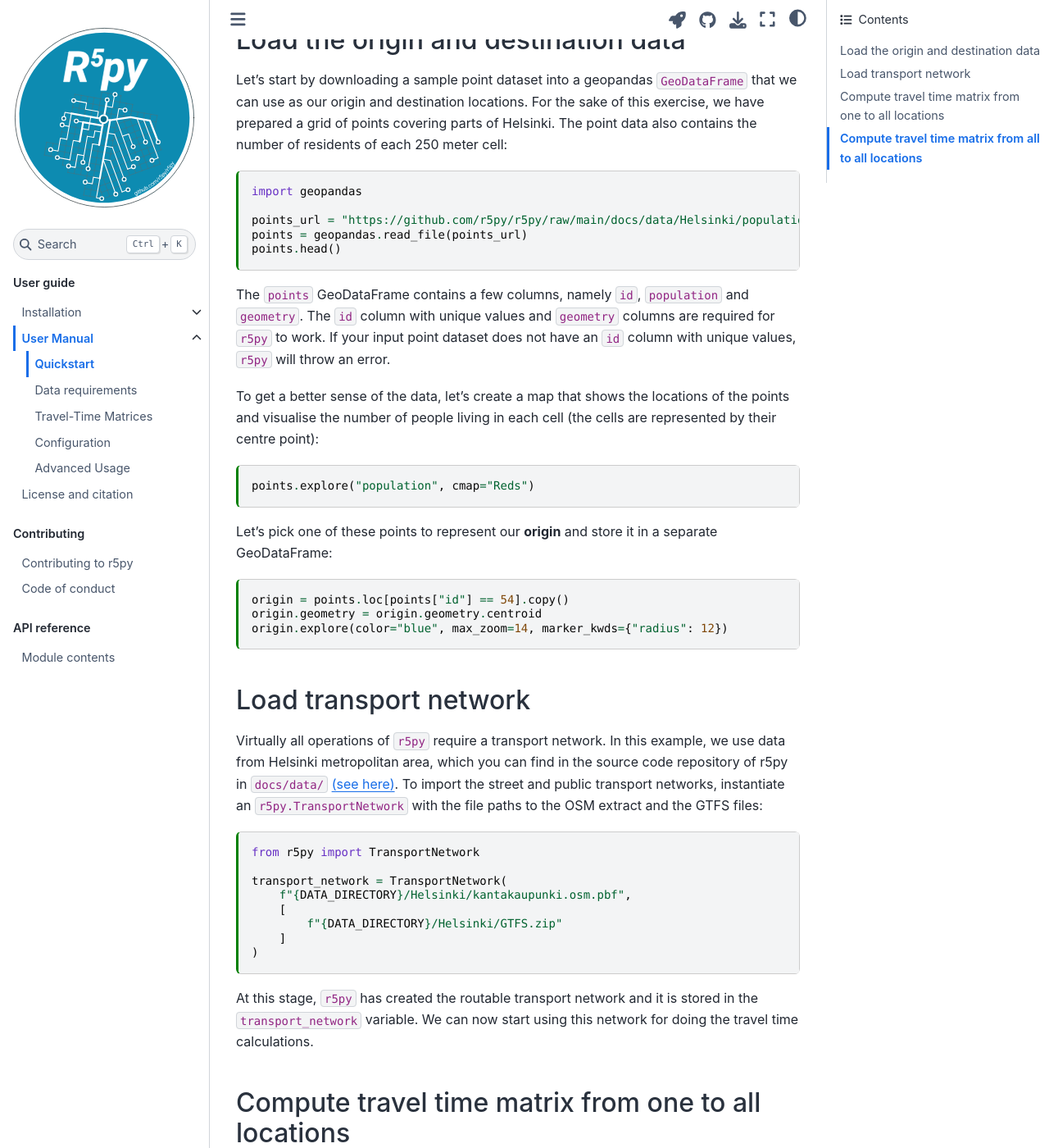
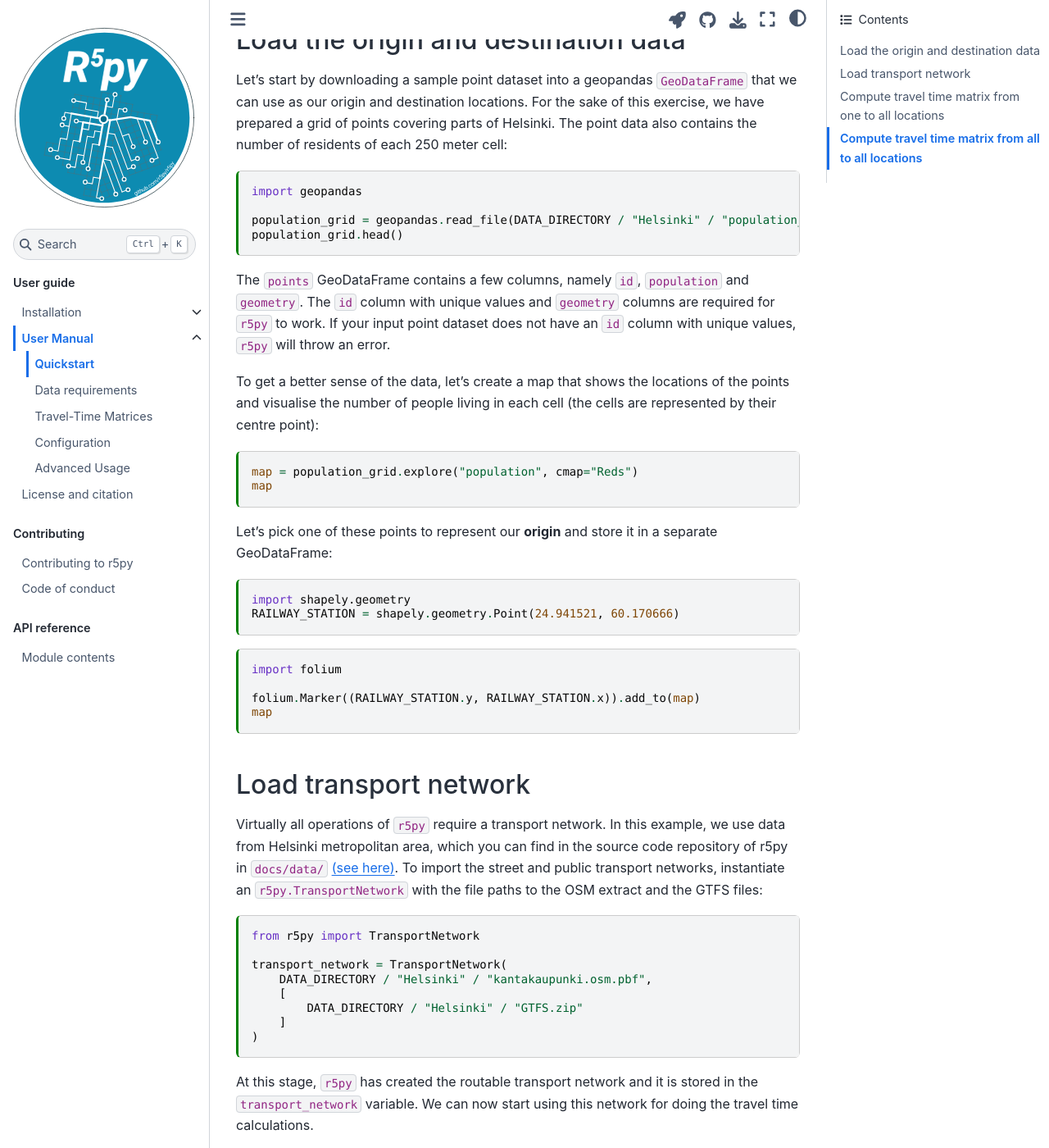
Before and after one commit to r5py/r5py, a Sphinx documentation site: the page built from docs/user-guide/user-manual/quickstart.md, in a window 1280 px wide and 1400 px high, scrolled down 201 px. Shown: the whole window at 82% size. Built offline with Sphinx 7.4.7 and the Sphinx Book theme 1.1.4, drawn with Linux system fonts in a browser that asks for light colours; some of the changed text lies outside the part shown.

Commit message:
a bit more clean-up

````diff
--- a/docs/user-guide/user-manual/quickstart.md
+++ b/docs/user-guide/user-manual/quickstart.md
@@ -56,9 +53,8 @@
 ```{code-cell}
 import geopandas
 
-points_url = "https://github.com/r5py/r5py/raw/main/docs/data/Helsinki/population_grid_2020.gpkg"
-points = geopandas.read_file(points_url)
-points.head()
+population_grid = geopandas.read_file(DATA_DIRECTORY / "Helsinki" / "population_grid_2020.gpkg")
+population_grid.head()
 ```
 
 The `points` GeoDataFrame contains a few columns, namely `id`, `population` and `geometry`. The `id` column with unique values and `geometry` columns are required for `r5py` to work. If your input point dataset does not have an `id` column with unique values, `r5py` will throw an error.
@@ -66,15 +62,22 @@
 To get a better sense of the data, let's create a map that shows the locations of the points and visualise the number of people living in each cell (the cells are represented by their centre point):
 
 ```{code-cell}
-points.explore("population", cmap="Reds")
+map = population_grid.explore("population", cmap="Reds")
+map
 ```
 
 Let's pick one of these points to represent our **origin** and store it in a separate GeoDataFrame:
 
 ```{code-cell}
-origin = points.loc[points["id"] == 54].copy()
-origin.geometry = origin.geometry.centroid
-origin.explore(color="blue", max_zoom=14, marker_kwds={"radius": 12})
+import shapely.geometry
+RAILWAY_STATION = shapely.geometry.Point(24.941521, 60.170666)
+```
+
+```{code-cell}
+import folium
+
+folium.Marker((RAILWAY_STATION.y, RAILWAY_STATION.x)).add_to(map)
+map
 ```
 
 ### Load transport network
@@ -85,9 +88,9 @@
 from r5py import TransportNetwork
 
 transport_network = TransportNetwork(
-    f"{DATA_DIRECTORY}/Helsinki/kantakaupunki.osm.pbf",
+    DATA_DIRECTORY / "Helsinki" / "kantakaupunki.osm.pbf",
     [
-        f"{DATA_DIRECTORY}/Helsinki/GTFS.zip"
+        DATA_DIRECTORY / "Helsinki" / "GTFS.zip"
     ]
 )
 ```
@@ -113,15 +116,27 @@
 
 ```{code-cell}
 import datetime
-from r5py import TravelTimeMatrixComputer, TransitMode, LegMode
+import r5py
 
+origins = geopandas.GeoDataFrame(
+        {
+            "id": [1],
+            "geometry": [RAILWAY_STATION]
+        },
+        crs="EPSG:4326",
+)
+destinations = population_grid
+destinations.geometry = destinations.geometry.centroid
 
-travel_time_matrix_computer = TravelTimeMatrixComputer(
+travel_time_matrix_computer = r5py.TravelTimeMatrixComputer(
     transport_network,
-    origins=origin,
-    destinations=points,
-    departure=datetime.datetime(2022,2,22,8,30),
-    transport_modes=[TransitMode.TRANSIT, LegMode.WALK]
+    origins=origins,
+    destinations=destinations,
+    departure=datetime.datetime(2022, 2, 22, 8, 30),
+    transport_modes=[
+        r5py.TransitMode.TRANSIT,
+        r5py.LegMode.WALK,
+    ],
 )
 ```
 
````
Also changed, not shown: other parts of docs/user-guide/user-manual/quickstart.md (+3 -6 lines).
